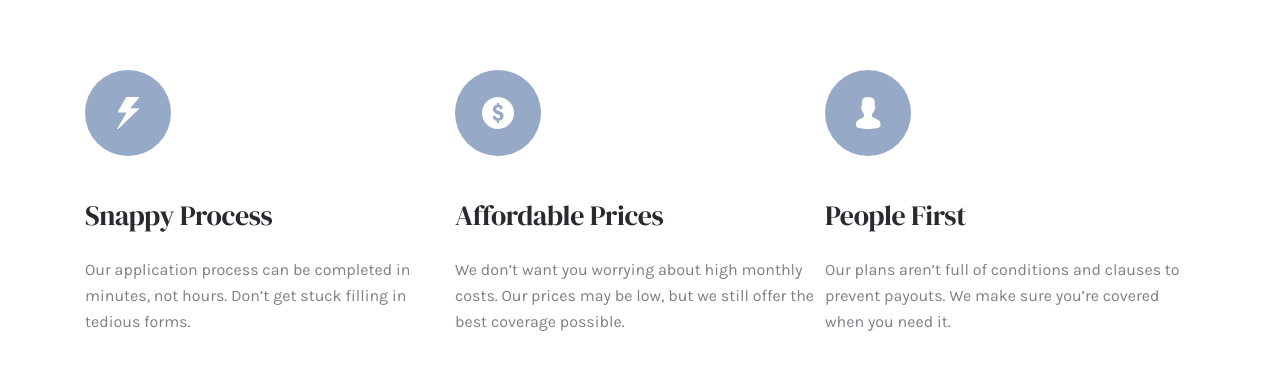
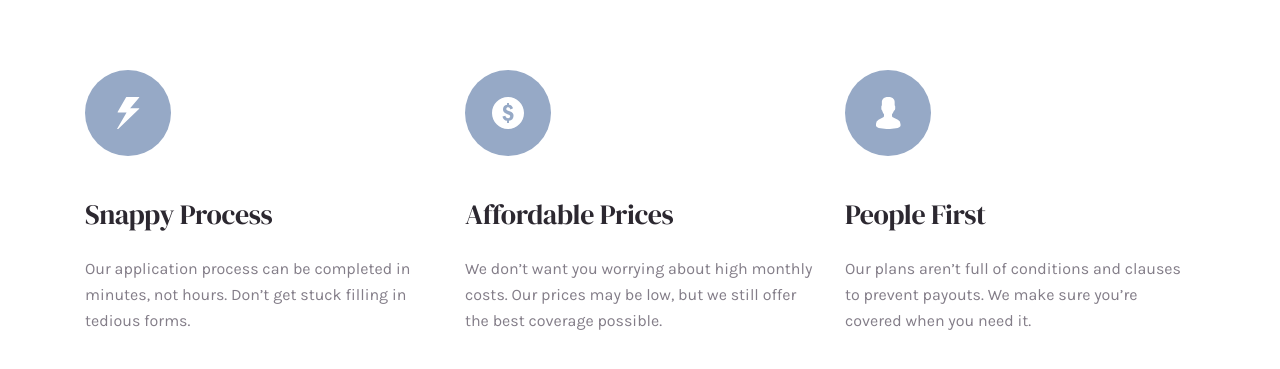
Before and after one commit to Doniyorbek-Coder/nav-and-different, a plain HTML site: page index.html in a window 1280 px wide. Shown: the part 287-656 px from the top of the page. Drawn offline with Linux system fonts and the light colour scheme.

Commit message:
some codes have been corrected

```diff
--- a/css/main.css
+++ b/css/main.css
@@ -86,14 +86,19 @@ img {
 }
 
 /* section */
+.section-one {
+  display: block;
+  font-family: "DM Serif Display";
+}
+
 .line {
   margin-top: 50px;
   width: 150px;
   height: 1px;
   background-color: #c396c6;
 }
-h1 {
-  font-family: "DM Serif Display";
+
+.section-one-h1 {
   font-style: normal;
   font-weight: normal;
   font-size: 72px;
@@ -105,17 +110,7 @@ h1 {
   margin-top: 63px;
   margin-bottom: 96px;
 }
-p {
-  font-family: "Karla";
-  font-style: normal;
-  font-weight: normal;
-  font-size: 16px;
-  line-height: 26px;
-  color: #837d88;
-  margin-top: 16px;
-}
-h2 {
-  font-family: "DM Serif Display";
+.section-one-h2 {
   font-style: normal;
   font-weight: normal;
   font-size: 28px;
@@ -124,12 +119,24 @@ h2 {
   color: #2c2830;
   margin-top: 32px;
 }
+.section-one-p {
+  font-family: "Karla";
+  font-size: 16px;
+  line-height: 26px;
+  color: #837d88;
+  margin-top: 16px;
+  font-style: normal;
+  font-weight: normal;
+}
+
 .row {
-  width: 100%;
   display: flex;
+  flex-wrap: wrap;
+  margin-right: -15px;
+  margin-left: -15px;
 }
 .col-4 {
-  width: 33.33%;
-  margin: left 10px;
-  margin-right: 10px;
+  max-width: 33.33%;
+  padding-left: 15px;
+  padding-right: 15px;
 }
--- a/index.html
+++ b/index.html
@@ -48,31 +48,46 @@
     <!-- header end -->
 
     <!-- section -->
-    <section>
+    <section class="section-one">
       <div class="container">
         <div class="line"></div>
-        <h1>We’re different</h1>
+        <h1 class="section-one-h1">We’re different</h1>
         <div class="row">
           <div class="col-4">
-            <span><img src="img/icon-snappy-process.svg" alt="" /></span>
-            <h2>Snappy Process</h2>
-            <p>
+            <img
+              src="img/icon-snappy-process.svg"
+              width="86"
+              height="86"
+              alt=""
+            />
+            <h2 class="section-one-h2">Snappy Process</h2>
+            <p class="section-one-p">
               Our application process can be completed in minutes, not hours.
               Don’t get stuck filling in tedious forms.
             </p>
           </div>
           <div class="col-4">
-            <span><img src="img/icon-affordable-prices.svg" alt="" /></span>
-            <h2>Affordable Prices</h2>
-            <p>
+            <img
+              src="img/icon-affordable-prices.svg"
+              width="86"
+              height="86"
+              alt=""
+            />
+            <h2 class="section-one-h2">Affordable Prices</h2>
+            <p class="section-one-p">
               We don’t want you worrying about high monthly costs. Our prices
               may be low, but we still offer the best coverage possible.
             </p>
           </div>
           <div class="col-4">
-            <span><img src="img/icon-people-first.svg" alt="" /></span>
-            <h2>People First</h2>
-            <p>
+            <img
+              src="img/icon-people-first.svg"
+              width="86"
+              height="86"
+              alt=""
+            />
+            <h2 class="section-one-h2">People First</h2>
+            <p class="section-one-p">
               Our plans aren’t full of conditions and clauses to prevent
               payouts. We make sure you’re covered when you need it.
             </p>
```
